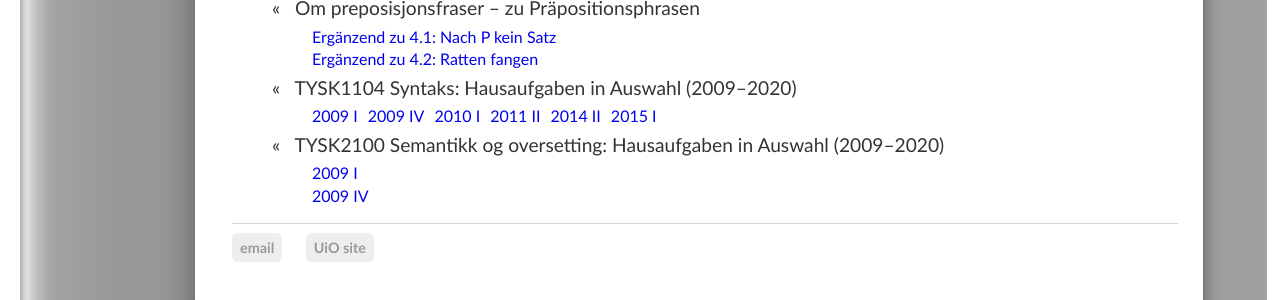
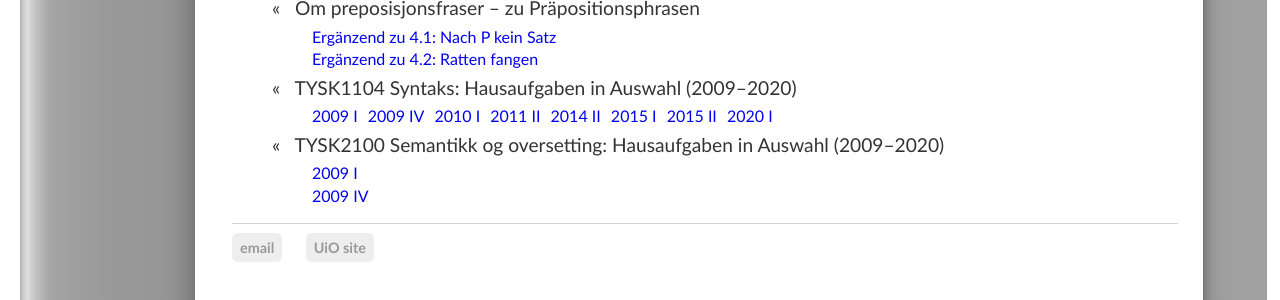
Before and after one commit to kjelljs/kjelljs.github.io, a Jekyll site: the page built from courses/kontrast/index.html, in a window 1280 px wide and 1002 px high. Shown: the part 683-983 px from the top of the window. Built offline with Jekyll 4.4.1, drawn with Linux system fonts in a browser that asks for light colours.

Commit message:
Update index.html

```diff
--- a/courses/kontrast/index.html
+++ b/courses/kontrast/index.html
@@ -31,6 +31,8 @@ Her ligger kompendiet <i>Kontrastive Syntax Norwegisch–Deutsch</i>, ILOS, Univ
   <li style="display:inline-block; padding-right: 6px"><a href="/courses/kontrast/2011II.html">2011 II</a></li>
   <li style="display:inline-block; padding-right: 6px"><a href="/courses/kontrast/2014II.html">2014 II</a></li>
   <li style="display:inline-block; padding-right: 6px"><a href="/courses/kontrast/2015I.html">2015 I</a></li>
+  <li style="display:inline-block; padding-right: 6px"><a href="/courses/kontrast/2015II.html">2015 II</a></li>
+  <li style="display:inline-block; padding-right: 6px"><a href="/courses/kontrast/2020I.html">2020 I</a></li>
  </ul></li>
 <li id="blogposts">&laquo; &nbsp; TYSK2100 Semantikk og oversetting: Hausaufgaben in Auswahl (2009–2020)</li><ul>
   <li><a href="/courses/kontrast/2009I.html">2009 I</a></li>
```
